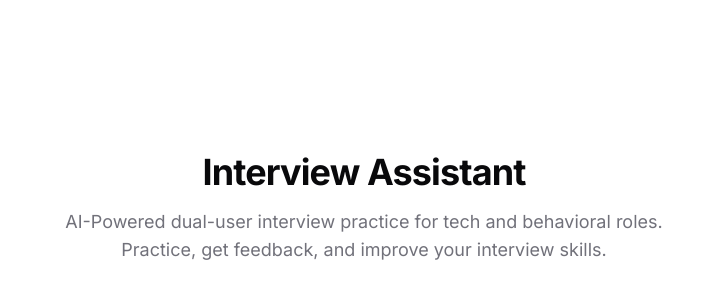
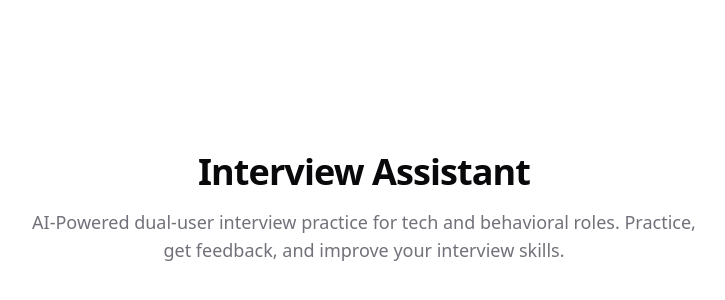
Before and after one commit to youdianxiaobai/interview-assistant, a Next.js app: page / in a window 1280 px wide. Shown: the part 192-492 px from the top of the page, without its empty margins (276-1001 px from the left). Built offline with nearby package versions, Linux system fonts and the light colour scheme.

Commit message:
feat: add Supabase client, React Query provider, root layout

```diff
--- a/src/app/layout.tsx
+++ b/src/app/layout.tsx
@@ -1,23 +1,14 @@
 import type { Metadata } from "next";
-import { Inter } from "next/font/google";
-import "./globals.css";
+import { Providers } from "@/components/providers";
+import "@/app/globals.css";
 
-const inter = Inter({ subsets: ["latin"] });
+export const metadata: Metadata = { title: "面试助手", description: "AI 模拟面试练习工具" };
 
-export const metadata: Metadata = {
-  title: "Interview Assistant - AI-Powered Interview Practice",
-  description: "A dual-user AI interview practice assistant for tech and behavioral interviews",
-};
-
-export default function RootLayout({
-  children,
-}: Readonly<{
-  children: React.ReactNode;
-}>) {
+export default function RootLayout({ children }: { children: React.ReactNode }) {
   return (
-    <html lang="en" suppressHydrationWarning>
-      <body className={inter.className}>
-        {children}
+    <html lang="zh-CN">
+      <body className="min-h-screen bg-background antialiased">
+        <Providers>{children}</Providers>
       </body>
     </html>
   );
--- /dev/null
+++ b/src/components/providers.tsx
@@ -0,0 +1,14 @@
+"use client";
+import { QueryClient, QueryClientProvider } from "@tanstack/react-query";
+import { useState } from "react";
+import { Toaster } from "react-hot-toast";
+
+export function Providers({ children }: { children: React.ReactNode }) {
+  const [qc] = useState(() => new QueryClient({ defaultOptions: { queries: { staleTime: 60000, retry: 1 } } }));
+  return (
+    <QueryClientProvider client={qc}>
+      {children}
+      <Toaster position="top-center" />
+    </QueryClientProvider>
+  );
+}
```
Also changed, not shown: src/lib/supabase/queries/profiles.ts (added, +12 -0 lines), src/lib/supabase/client.ts (renamed from src/lib/supabase.ts).
